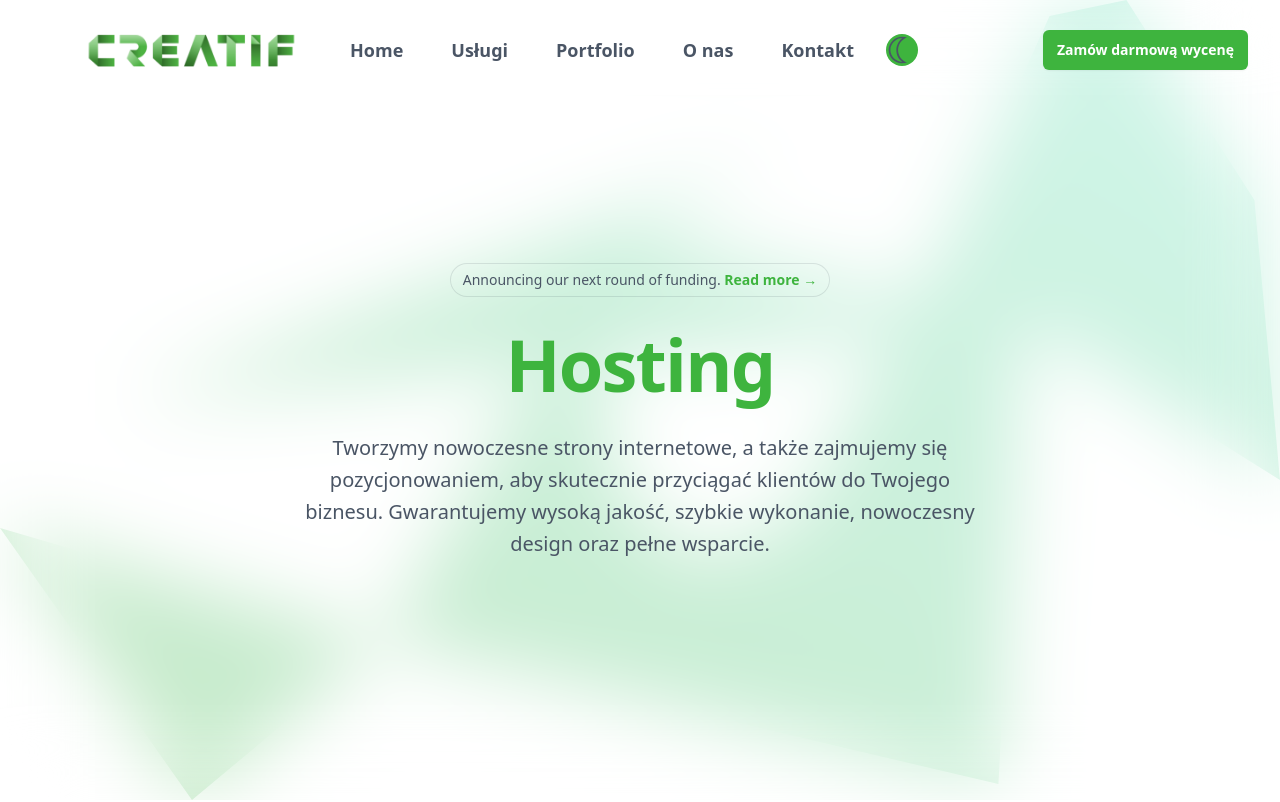
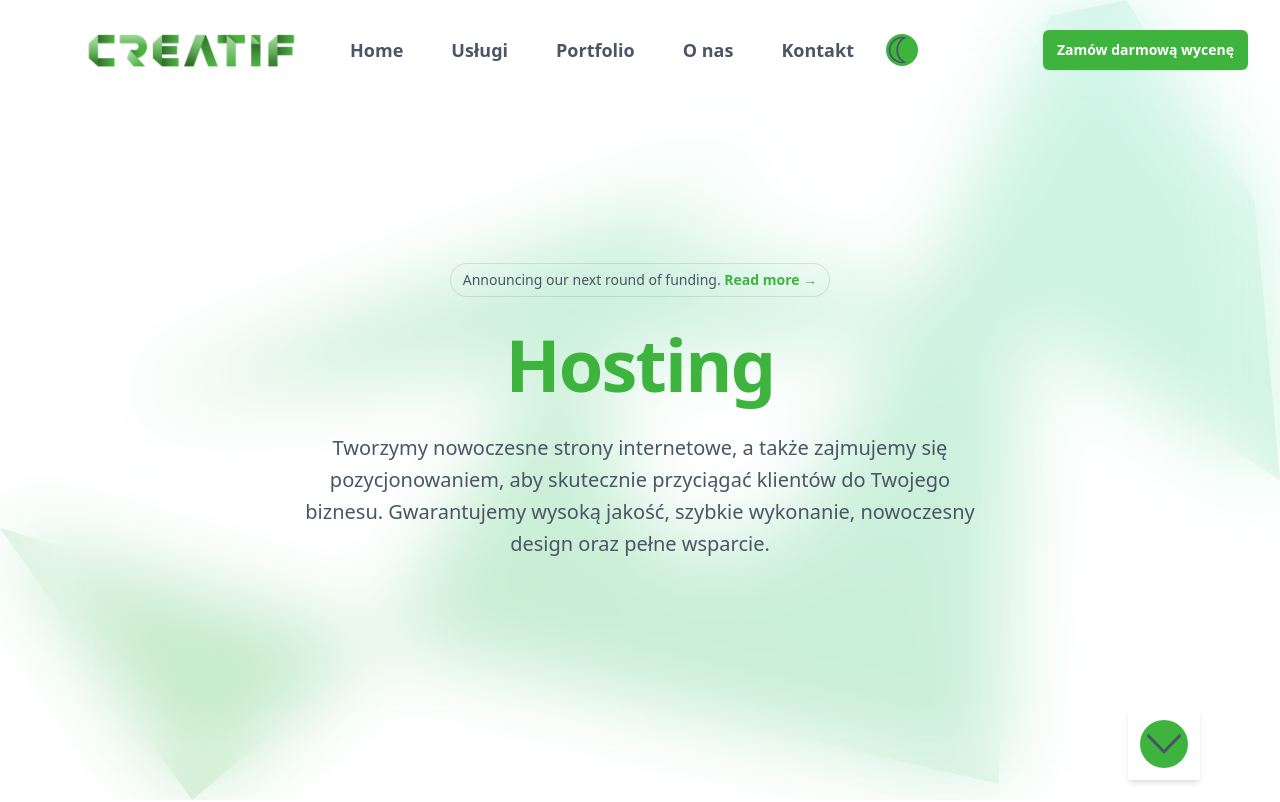
Before and after one commit to Mariano0o92/creatif, a React (Vite) app: page / in a window 1280 px wide. Shown: the top 802 px of the page. Built offline with nearby package versions, Linux system fonts and the light colour scheme.

Commit message:
Navigation button is working now

```diff
--- a/src/components/FooterSection/footer.tsx
+++ b/src/components/FooterSection/footer.tsx
@@ -236,7 +236,7 @@ export default function footer() {
     </div>
 
     <p className="text-xs">
-      &copy; 2022. Company Name. All rights reserved.
+      &copy; 2022. Creatif Studio. Wszystkie prawa zastrzeżone.
     </p>
   </div>
 </footer>
--- a/src/components/HeroSection/hero.tsx
+++ b/src/components/HeroSection/hero.tsx
@@ -1,12 +1,13 @@
 import { useState, useEffect } from 'react'
 import { motion, AnimatePresence } from 'motion/react'
+import DownArrow from '../../assets/downArrow.svg'
 
 const words: string[] = ['Strony internetowe', 'Hosting', 'Domena', 'SEO', 'Opieka nad stroną']
 
 export default function Hero() {
 
 	const [index, setIndex] = useState(0)
-
+	const [isLastSection, setIsLastSection] = useState(false);
 
   useEffect(() => {
 
@@ -14,13 +15,37 @@ export default function Hero() {
       setIndex(prevIndex => (prevIndex + 1) % words.length);
     }, 4000);
 
+	const handleScroll = () => {
+		const sections = document.querySelectorAll("section");
+		const lastSection = sections[sections.length - 1];
+		setIsLastSection(lastSection.getBoundingClientRect().top < window.innerHeight / 2);
+	  };
+
+	  window.addEventListener("scroll", handleScroll);
+
     return () => {
       clearInterval(interval);
+	  window.removeEventListener("scroll", handleScroll);
     };
   }, []);
 
+  const handleButtonClick = () => {
+    if (isLastSection) {
+      window.scrollTo({ top: 0, behavior: "smooth" });
+    } else {
+      const sections = document.querySelectorAll("section");
+      // eslint-disable-next-line prefer-const
+      for (let section of sections) {
+        if (section.getBoundingClientRect().top > 50) {
+          section.scrollIntoView({ behavior: "smooth" });
+          break;
+        }
+      }
+    }
+  };
+
 	return (
-		<section className='text-gray-600 dark:text-stone-100 h-screen'>
+		<section className='relative text-gray-600 dark:text-stone-100 h-screen'>
 			<div className='px-6 lg:px-8'>
 
 				<div className='max-w-2xl py-32 sm:py-48 lg:py-56'>
@@ -59,9 +84,9 @@ export default function Hero() {
 						</div>
 					</div>
 				</div>
-
+				<button onClick={handleButtonClick}
+        className={`hidden fixed bottom-5 right-20 z-50 p-3 hover:scale-125 shadow-md transition-all ease-in-out duration-300 cursor-pointer h-18 w-18 ${isLastSection ? 'rotate-180' : ''} lg:flex`}><img src={DownArrow}/></button>
 			</div>
-
 		</section>
 	)
 }
```
Also changed, not shown: src/assets/downArrow.svg (added).
